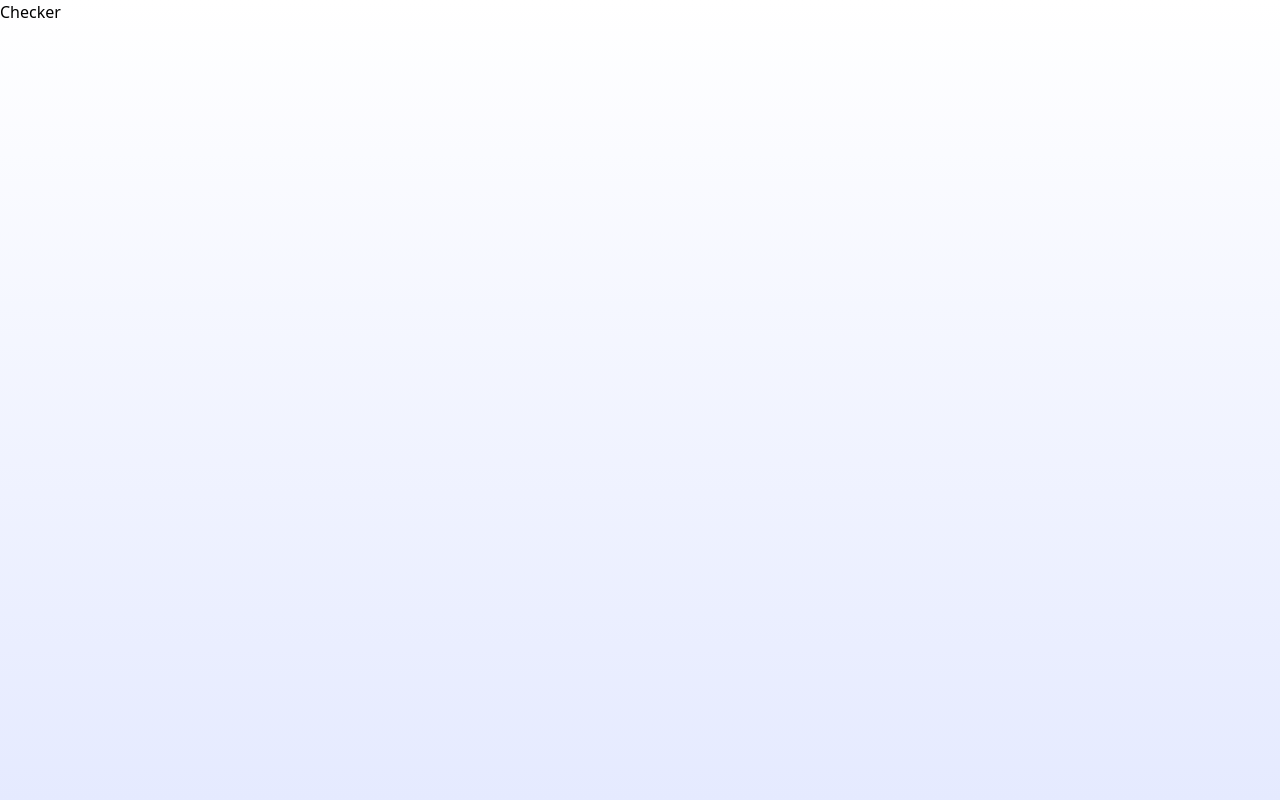
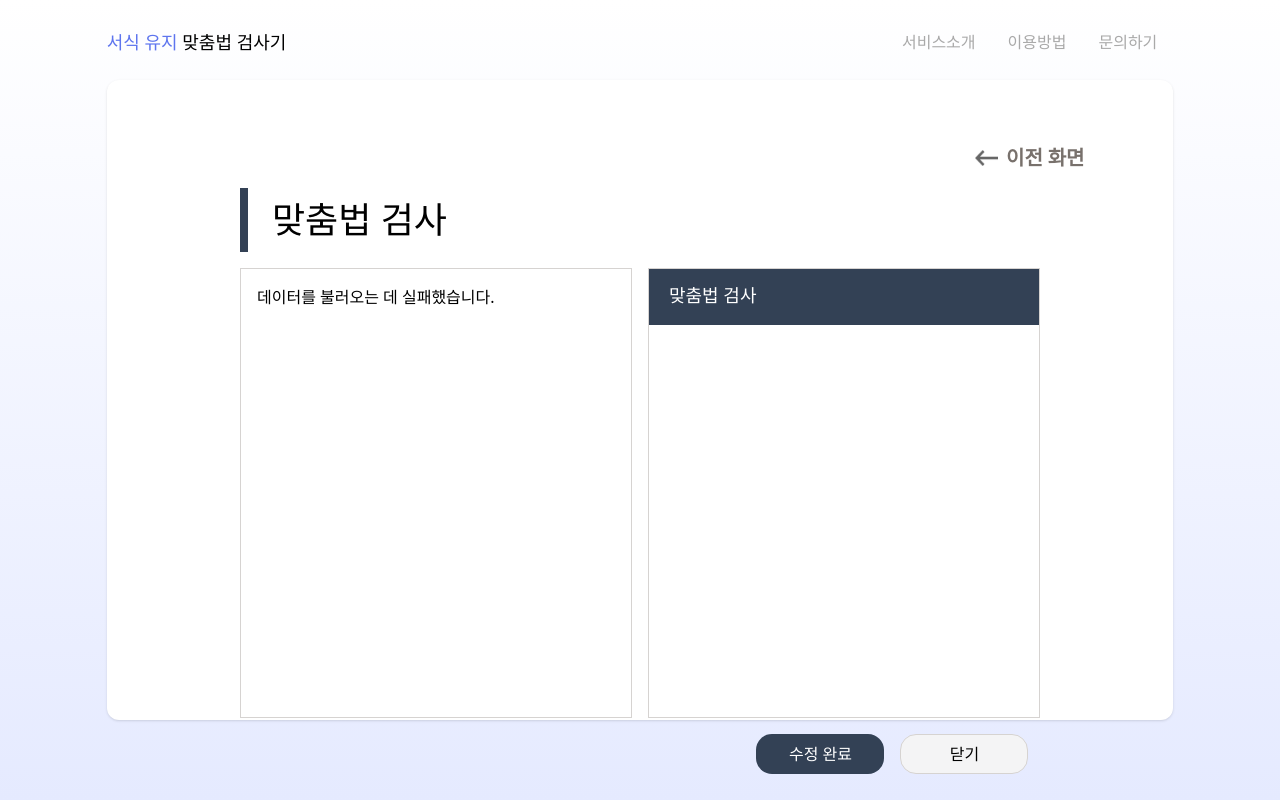
Before and after one commit to ckdwns1221/spell_checker_front, a React (Create React App) app: page /checker in a window 1280 px wide. Built offline with nearby package versions, Linux system fonts and the light colour scheme; no server answers.

Commit message:
기본 퍼블리싱 구현

```diff
--- a/package.json
+++ b/package.json
@@ -6,6 +6,7 @@
     "@testing-library/jest-dom": "^5.17.0",
     "@testing-library/react": "^13.4.0",
     "@testing-library/user-event": "^13.5.0",
+    "axios": "^1.6.8",
     "react": "^18.2.0",
     "react-dom": "^18.2.0",
     "react-icons": "^5.0.1",
--- a/src/pages/Checker.jsx
+++ b/src/pages/Checker.jsx
@@ -1,7 +1,72 @@
-import React from 'react'
+import React, { useState, useEffect } from 'react';
+import Nav from './../components/Nav';
+import axios from 'axios';
+import { useNavigate } from 'react-router-dom';
 
-export default function Checker() {
+function Checker() {
+  const navigate = useNavigate();
+  const [checkedText, setCheckedText] = useState('');
+
+  useEffect(() => {
+    const fetchCheckedText = async () => {
+      try {
+        const response = await axios.get('여기에_백엔드_URL_입력');
+        setCheckedText(response.data.text);
+      } catch (error) {
+        console.error('Axios error:', error);
+        setCheckedText('데이터를 불러오는 데 실패했습니다.');
+      }
+    };
+
+    fetchCheckedText();
+  }, []);
+
   return (
-    <div>Checker</div>
-  )
+    <>
+      <Nav />
+      <div className="flex justify-center items-center h-screen">
+        <div className="w-10/12 h-4/5 bg-white rounded-xl shadow flex flex-col items-center pt-16">
+          <div className="w-10/12 flex justify-between items-center">
+            <div
+              className="ml-auto cursor-pointer text-stone-500 text-xl font-bold font-['Inter'] flex items-center"
+              onClick={() => navigate('/upload')}
+            >
+              <img src='./assets/images/prev_arrow.png' alt='이전화면 화살표' className='h-4 mr-2'/>
+              이전 화면
+            </div>
+          </div>
+          <div className="w-9/12 mt-4">
+            <div className="h-16 bg-white border-l-8 border-slate-700 flex items-center pl-6">
+              <div className="text-4xl fontBold">맞춤법 검사</div>
+            </div>
+            <div className="flex mt-4">
+              {/* 스크롤 기능 추가된 박스 1 */}
+              <div className="flex-1 mr-2 h-[450px] bg-white border border-stone-300 overflow-y-scroll">
+                <div className="p-4">
+                  {checkedText} {/* 여기에 긴 텍스트가 들어가면 스크롤바가 활성화됩니다. */}
+                </div>
+              </div>
+              {/* 맞춤법 교정 내용 보여주는 부분 */}
+              <div className="flex-1 ml-2 h-[450px] bg-white border border-stone-300">
+                <div className='bg-slate-700 h-14'>
+                  <div className='text-white text-lg pl-5 pt-3 fontSB'>맞춤법 검사</div>
+                </div>
+              </div>
+            </div>
+          </div>
+           {/* 검사시작 및 닫기 버튼 */}
+           <div className="w-10/12 mt-4 flex justify-end items-center pr-14">
+            <button className="text-white w-32 h-10 bg-slate-700 font-medium rounded-2xl mr-4">
+              수정 완료
+            </button>
+            <button className="w-32 h-10 bg-zinc-100 rounded-2xl border border-stone-300">
+              닫기
+            </button>
+          </div>
+        </div>
+      </div>
+    </>
+  );
 }
+
+export default Checker;
```
Also changed, not shown: public/assets/images/prev_arrow.png (added), 1 other file (tests, documents, lock files or other folders).
